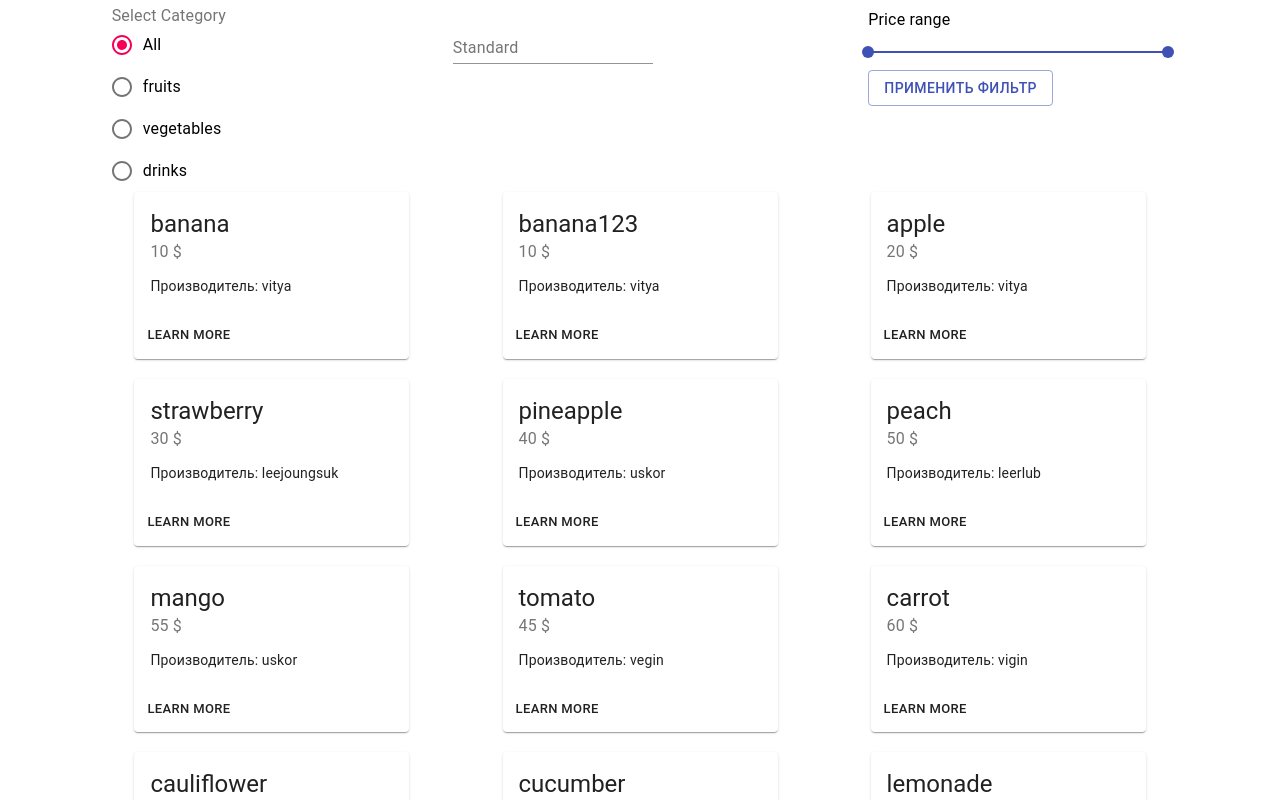
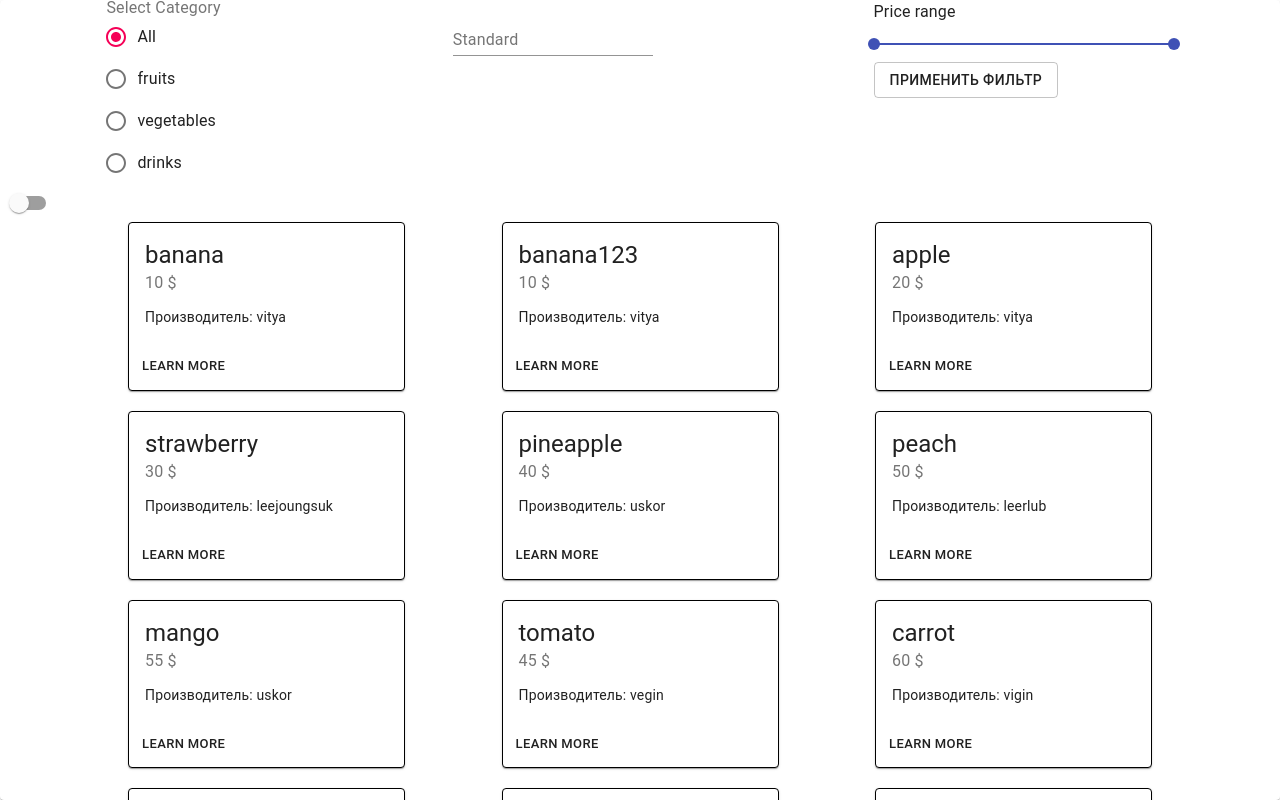
Before and after one commit to Advicel/Shop, a React (Create React App) app in the folder shop/: page / in a window 1280 px wide. Shown: the top 800 px of the page. Built offline with nearby package versions, Linux system fonts and the light colour scheme.

Commit message:
add: darkTheme

```diff
--- /dev/null
+++ b/shop/src/App.js
@@ -0,0 +1,40 @@
+import React, { useState } from 'react';
+import getData from './data/getData.js';
+import ShopContent from './components/ShopContent.js';
+import Filters from './components/Filters/Filters.js';
+import { Provider } from 'react-redux';
+import { compose, createStore } from 'redux';
+import { rootReducer } from './redux/rootReducer.js';
+import { ThemeProvider, createMuiTheme } from '@material-ui/core/styles';
+import { Paper } from '@material-ui/core';
+import './styles/styles.css';
+import ThemeSwitcher from './components/ThemeSwitcher.js';
+
+export default function App() {
+  const data = getData();
+
+  const store = createStore(
+    rootReducer,
+    compose(
+      window.__REDUX_DEVTOOLS_EXTENSION__ &&
+        window.__REDUX_DEVTOOLS_EXTENSION__()
+    )
+  );
+  const [darkMode, setDarkMode] = useState(false);
+  const theme = createMuiTheme({
+    palette: {
+      type: darkMode ? 'dark' : 'light',
+    },
+  });
+  return (
+    <ThemeProvider theme={theme}>
+      <Provider store={store}>
+        <Paper style={{ height: '100vh' }}>
+          <Filters data={data} />
+          <ThemeSwitcher onChange ={()=>setDarkMode(!darkMode)} value = {darkMode}/>
+          <ShopContent data={data} />
+        </Paper>
+      </Provider>
+    </ThemeProvider>
+  );
+}
--- a/shop/src/components/Card.js
+++ b/shop/src/components/Card.js
@@ -12,6 +12,7 @@ const useStyles = makeStyles({
     minWidth: 275,
     maxWidth: 300,
     marginBottom:20,
+    border:"1px solid black",
   },
   bullet: {
     display: 'inline-block',
--- a/shop/src/components/Filters/PriceFilter.js
+++ b/shop/src/components/Filters/PriceFilter.js
@@ -45,7 +45,7 @@ function PriceFilter({ setPriceFilter, data }) {
         aria-labelledby='range-slider'
         getAriaValueText={valuetext}
       />
-      <Button variant='outlined' color='primary' onClick = {handleClick}>
+      <Button variant='outlined' onClick = {handleClick}>
         Применить фильтр
       </Button>
     </div>
--- /dev/null
+++ b/shop/src/components/ThemeSwitcher.js
@@ -0,0 +1,15 @@
+import React from 'react';
+import Switch from '@material-ui/core/Switch';
+
+export default function ThemeSwitcher({onChange,value}) {
+  return (
+    <div>
+      <Switch
+        checked={value}
+        onChange={onChange}
+        name="checkedA"
+        inputProps={{ 'aria-label': 'secondary checkbox' }}
+      />
+    </div>
+  );
+}
--- a/shop/src/index.js
+++ b/shop/src/index.js
@@ -1,28 +1,6 @@
 import ReactDOM from 'react-dom';
 import React from 'react';
-import getData from './data/getData.js';
-import ShopContent from './components/ShopContent.js';
-import Filters from './components/Filters/Filters.js';
-import {Provider} from 'react-redux';
-import { compose, createStore } from 'redux';
-import { rootReducer } from './redux/rootReducer.js';
+import App from './App.js';
 
-const data = getData();
 
-const store = createStore(
-  rootReducer,
-  compose(
-    window.__REDUX_DEVTOOLS_EXTENSION__ && window.__REDUX_DEVTOOLS_EXTENSION__()
-  )
-);
-
-const myComponent = (
-  <Provider store={store}>
-    <div>
-      <Filters data={data} />
-      <ShopContent data={data} />
-    </div>
-  </Provider>
-);
-
-ReactDOM.render(myComponent, document.getElementById('root'));
+ReactDOM.render(<App/>, document.getElementById('root'));
--- /dev/null
+++ b/shop/src/styles/styles.css
@@ -0,0 +1,3 @@
+body{
+    margin: 0 auto;
+}
```
